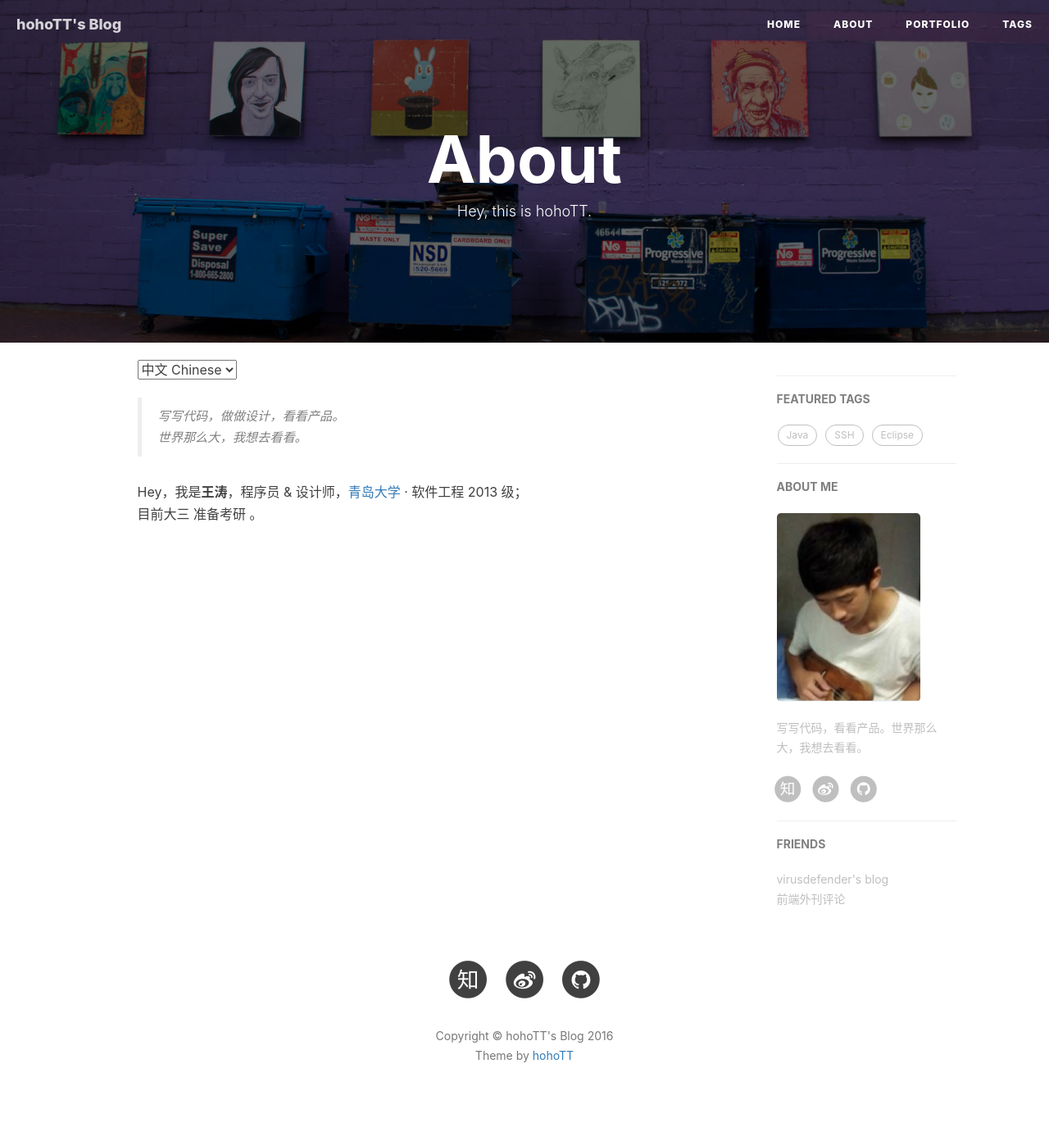
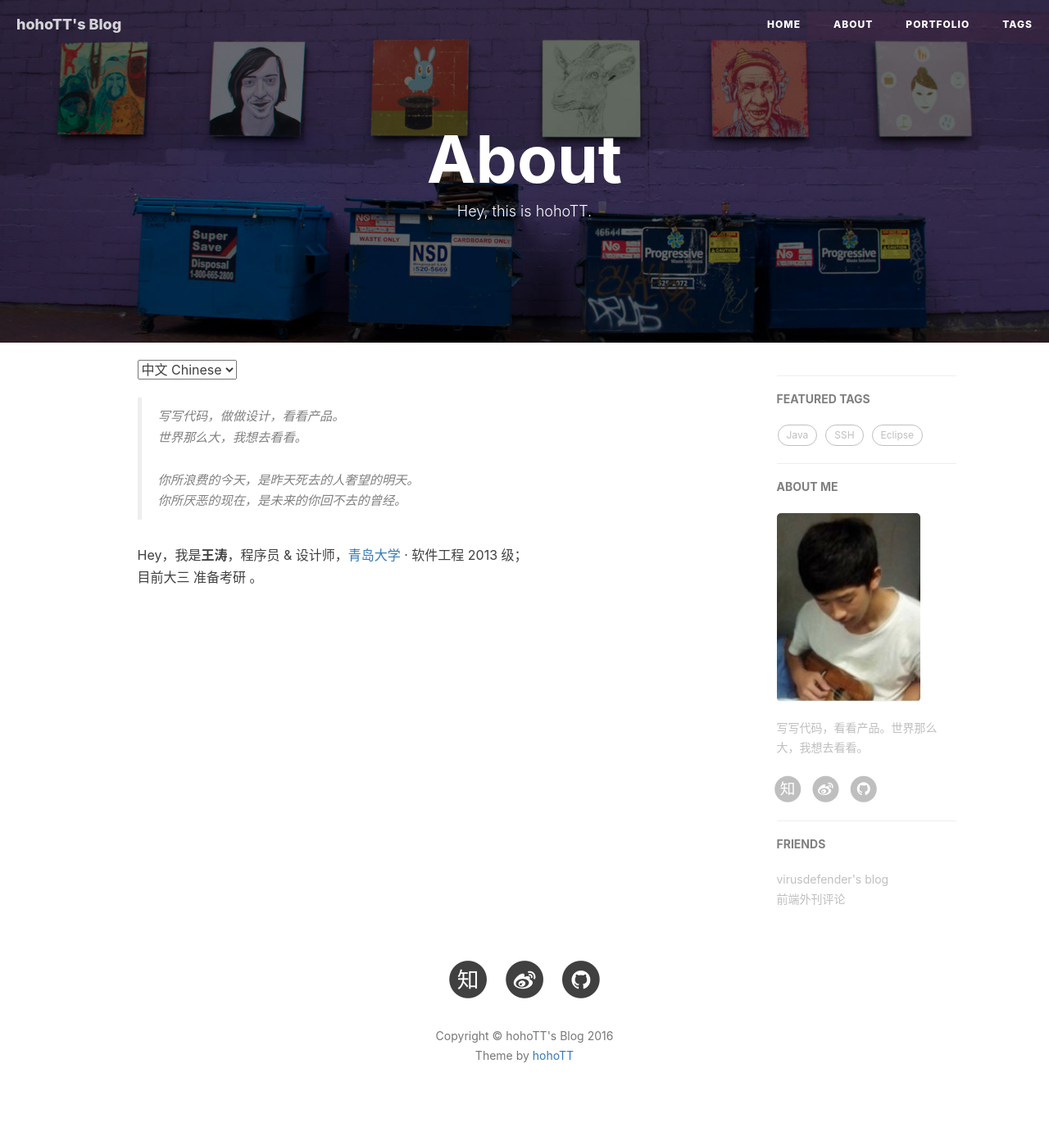
Before and after one commit to hohoTT/hohott.github.com, a Jekyll site: the page built from about.html, in a window 1280 px wide. Shown: the whole page at 82% size. Built offline with Jekyll 4.4.1, drawn with Linux system fonts in a browser that asks for light colours; nearby versions of some CDN libraries; comment, search, counter and statistics services are not loaded.

Commit message:
修改描述

```diff
--- a/about.html
+++ b/about.html
@@ -15,8 +15,15 @@ header-img: "img/about-bg.jpg"
 <div class="zh post-container">
 
     <!--copied from markdown -->
-    <blockquote><p>写写代码，做做设计，看看产品。<br>
-    世界那么大，我想去看看。</p></blockquote>
+    <blockquote>
+        <p>写写代码，做做设计，看看产品。<br>
+        世界那么大，我想去看看。
+        </p>
+        <br>
+        <p>你所浪费的今天，是昨天死去的人奢望的明天。<br>
+        你所厌恶的现在，是未来的你回不去的曾经。
+        </p>
+    </blockquote>
 
     <p>Hey，我是<strong>王涛</strong>，程序员 &amp; 设计师，<a href="http://qdu.edu.cn/" target="view_window">青岛大学</a> · 软件工程 2013 级；<br>
     目前大三 准备考研 。</p>
@@ -26,8 +33,14 @@ header-img: "img/about-bg.jpg"
 
 <!-- English Version -->
 <div class="en post-container">
-    <blockquote><p>Yet another Frontend Engineer. <br>
-    Yet another Lifelong Designer.</p></blockquote>
+    <blockquote>
+        <p>Write code, doing the design, look at the product. <br>
+        The world is so big that I want to have a look.</p>
+        <br>
+        <p>You are wasting today,was precisely yesterday people expect tomorrow.<br>
+         you hate it,is the future you cannot go back once.
+        </p>
+    </blockquote>
 
     <p>My name is <strong>Wang Tao(王涛)</strong>，you can call me nickname <strong>Tony</strong>.<br>
         I studied software engineering in <a href="http://qdu.edu.cn/" target="view_window">University Of Qingdao</a>; <br>
```
